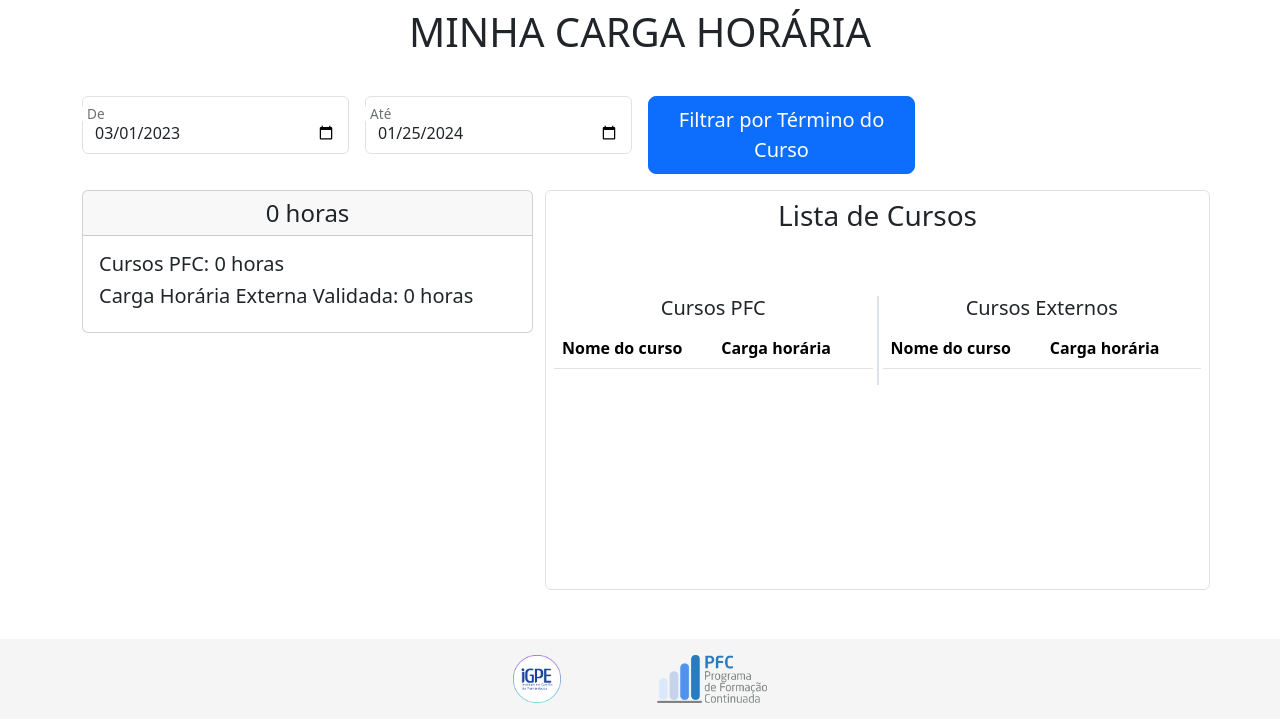
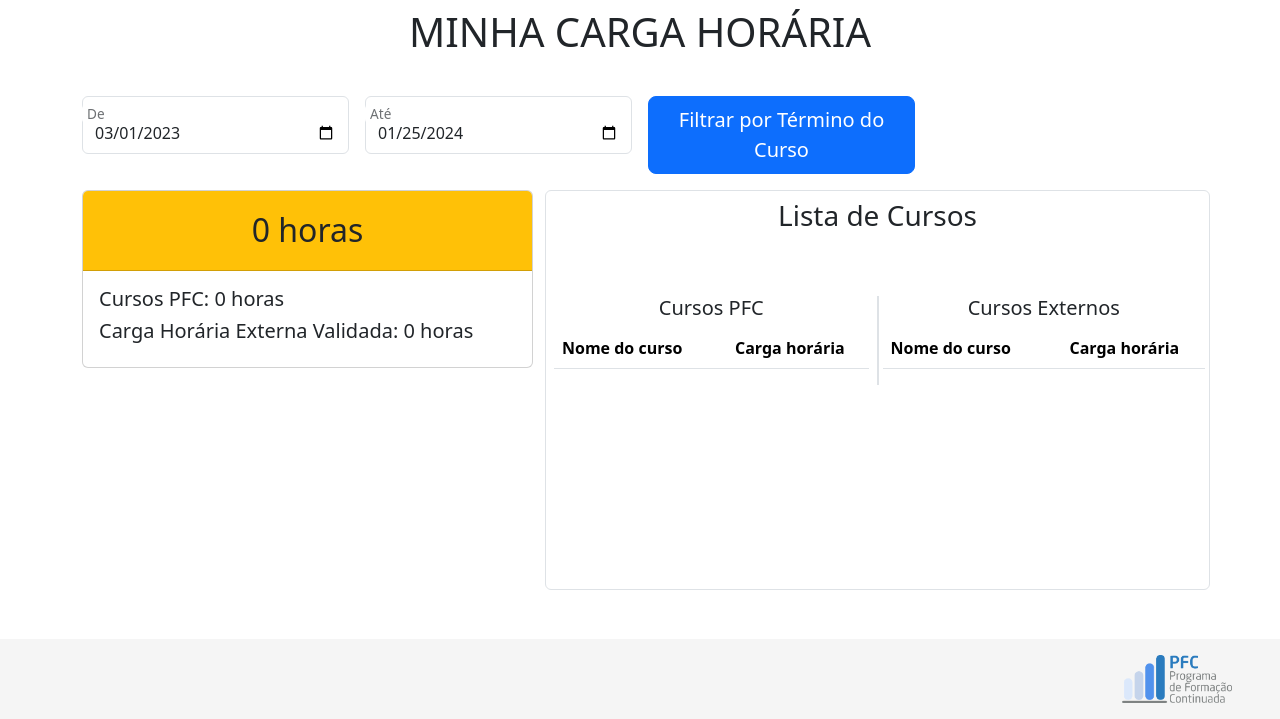
Before and after one commit to GibaTrindade/pfc_app_django, a Django app: page /ch/ in a window 1280 px wide. Shown: the part 81-800 px from the top of the page. Run offline with Django 4.2, Linux system fonts and the light colour scheme; the visitor is signed in with stand-in values (Sample User, id 1); data comes from the database, SQL or seed files in the repository; data that the repository does not hold is empty; parts of the project's set-up code (start-up, migrations or seed data) failed here and were passed over; some libraries are stand-ins or nearby versions.

Commit message:
mudança de cores e layout

```diff
--- a/pfc_app/templates/pfc_app/carga_horaria.html
+++ b/pfc_app/templates/pfc_app/carga_horaria.html
@@ -25,23 +25,23 @@
     <div class="row d-flex">
         <div class="col-md-5 col-12 mb-3 mr-3">
             <div class="card">
-                <h4 class="card-header text-center">{{ carga_horaria_total }} hora{{ carga_horaria_total|pluralize}} </h4>
+                <h2 class="card-header justify-content-center bg-warning d-flex align-items-center" style="height: 10vh;">{{ carga_horaria_total }} hora{{ carga_horaria_total|pluralize}} </h2>
                 <div class="card-body">
                     <h5 class="card-title">Cursos PFC: {{ carga_horaria_pfc }} hora{{ carga_horaria_pfc|pluralize}} </h5>
                     <h5 class="card-title">Carga Horária Externa Validada: {{ carga_horaria_validada }} hora{{ carga_horaria_validada|pluralize}} </h5>
                 </div>
             </div>
         </div>
-        <div class="col-md-7 col-12 mb-3 px-3 overflow-scroll border rounded" style="height: 50vh;">
-            <div class="d-flex p-2 justify-content-center mb-5"><h3>Lista de Cursos</h3></div>
+        <div class="col-md-7 col-12 mb-3 overflow-scroll border rounded" style="height: 50vh;">
+            <div class="d-flex py-2 justify-content-center mb-5" ><h3>Lista de Cursos</h3></div>
                 <div class="row">
-                    <div class="col-6 border-end px-1">
+                    <div class="col-6 border-end px-2">
                         <div class="text-center"><h5>Cursos PFC</h5></div>
                         <table class="table">
                             <thead>
                             <tr>
                                 <th scope="col" class="col-6">Nome do curso</th>
-                                <th scope="col" class="col-6">Carga horária</th>
+                                <th scope="col" class="col-6 text-center">Carga horária</th>
 
                             </tr>
                             </thead>
@@ -49,7 +49,7 @@
                             {% for inscricao in inscricoes_pfc %}
                             <tr>
                                 <th scope="row">{{ inscricao.curso }}</th>
-                                <td>{{ inscricao.ch_valida }}</td>
+                                <td class="text-center">{{ inscricao.ch_valida }}</td>
                             </tr>
                             {% endfor %}
                             </tbody>
@@ -61,7 +61,7 @@
                             <thead>
                             <tr>
                                 <th scope="col" class="col-6">Nome do curso</th>
-                                <th scope="col" class="col-6">Carga horária</th>
+                                <th scope="col" class="col-6 text-center">Carga horária</th>
 
                             </tr>
                             </thead>
@@ -69,7 +69,7 @@
                             {% for validacao in validacoes_externas %}
                             <tr>
                                 <th scope="row">{{ validacao.nome_curso }}</th>
-                                <td>{{ validacao.ch_confirmada }}</td>
+                                <td class="text-center">{{ validacao.ch_confirmada }}</td>
                             </tr>
                             {% endfor %}
                             </tbody>
--- a/pfc_app_django/settings.py
+++ b/pfc_app_django/settings.py
@@ -170,7 +170,7 @@ MESSAGE_TAGS = {
 }
 
 # Configurações de E-mail
-EMAIL_BACKEND = os.getenv('EMAIL_BACKEND')
+EMAIL_BACKEND = 'django.core.mail.backends.smtp.EmailBackend'
 EMAIL_HOST = os.getenv('EMAIL_HOST')
 EMAIL_PORT = os.getenv('EMAIL_PORT')
 EMAIL_USE_TLS = os.getenv('EMAIL_USE_TLS')
--- a/templates/parciais/_footer.html
+++ b/templates/parciais/_footer.html
@@ -5,10 +5,7 @@
 <footer class="footer mt-auto py-3 navbar-light" style="background-color: #f5f5f5;">
 
         <div class="row">
-            <div class="d-flex justify-content-center col">
-                <div class="mx-5">
-                    <img src="/media/igpe.png" alt="" style="height: 6vh; width: auto;">
-                </div>
+            <div class="d-flex justify-content-end col">
                 <div class="mx-5">
                     <img src="/media/PFC1.png" alt="" style="height: 6vh; width: auto;">
                 </div>
```
Also changed, not shown: pfc_app/templates/pfc_app/login.html (+6 -9 lines), pfc_app/templates/pfc_app/validar_ch.html (+8 -8 lines), templates/parciais/_head.html (indentation only).
